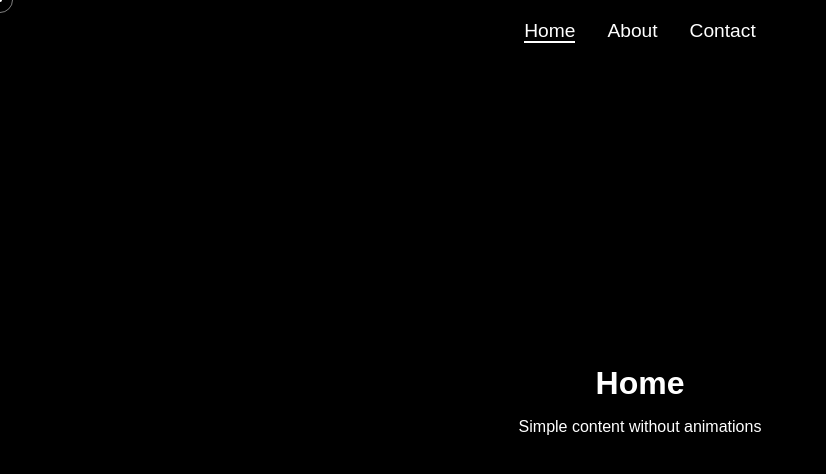
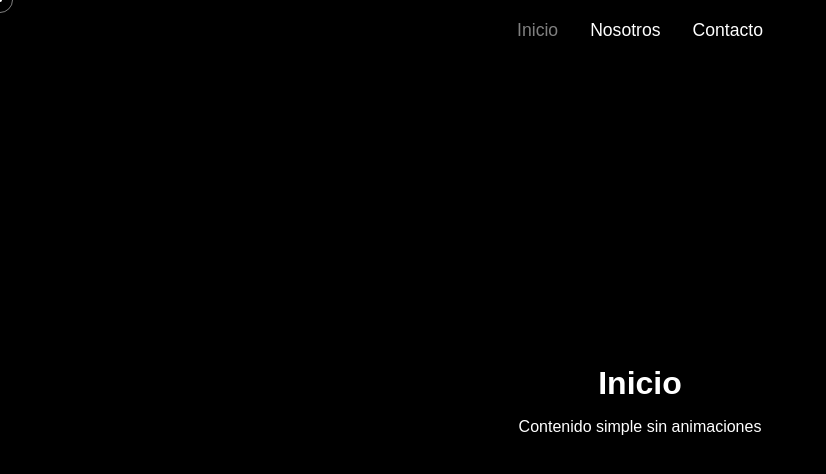
Before and after one commit to hadevelopux/lab-react-webmotion, a React (Vite) app: page /contact in a window 1280 px wide. Shown: the top 474 px of the page, without its empty margins (0-826 px from the left). Built offline with nearby package versions, Linux system fonts and the light colour scheme.

Commit message:
Code optimized

```diff
--- a/src/App.tsx
+++ b/src/App.tsx
@@ -2,6 +2,7 @@ import React, { useState } from 'react'
 import { PageTransition } from './components/PageTransition/PageTransition'
 import Preloader from './components/Preloader/Preloader'
 import CustomCursor from './components/CustomCursor/CustomCursor'
+import Navigation from './components/Navigation/Navigation'
 import Home from './pages/Home/Home'
 import About from './pages/About/About'
 import Contact from './pages/Contact/Contact'
@@ -10,18 +11,21 @@ import styles from './App.module.scss'
 /**
  * Componente principal de la aplicación
  * Maneja la navegación entre secciones y las transiciones
+ * @returns {JSX.Element} Aplicación renderizada
  */
 function App() {
-  const [currentPageIndex, setCurrentPageIndex] = useState(0)
+  // Estados para controlar la navegación y el contenido
+  const [currentPageIndex, setCurrentPageIndex] = useState<number>(0)
   const [nextContent, setNextContent] = useState<React.ReactNode | null>(null)
-  const [isLoading, setIsLoading] = useState(true)
+  const [isLoading, setIsLoading] = useState<boolean>(true)
 
   // Array de componentes de página
   const pageComponents = [Home, About, Contact]
 
   /**
    * Maneja el cambio entre secciones
-   * @param index - Índice de la sección a la que se quiere cambiar
+   * @param {number} index - Índice de la sección a la que se quiere cambiar
+   * @param {React.MouseEvent} e - Evento del clic
    */
   const handlePageChange = (index: number, e: React.MouseEvent) => {
     e.preventDefault() // Prevenir el comportamiento por defecto del ancla
@@ -32,6 +36,9 @@ function App() {
     setCurrentPageIndex(index)
   }
 
+  /**
+   * Maneja la finalización del preloader
+   */
   const handlePreloaderComplete = () => {
     setIsLoading(false)
   }
@@ -46,21 +53,10 @@ function App() {
           <PageTransition nextChildren={nextContent}>
             {React.createElement(pageComponents[currentPageIndex])}
           </PageTransition>
-          <nav className={styles.navigation}>
-            <ul>
-              {pageComponents.map((_, index) => (
-                <li key={index}>
-                  <a
-                    href="#"
-                    onClick={(e) => handlePageChange(index, e)}
-                    className={index === currentPageIndex ? styles.active : ''}
-                  >
-                    {index === 0 ? 'Home' : index === 1 ? 'About' : 'Contact'}
-                  </a>
-                </li>
-              ))}
-            </ul>
-          </nav>
+          <Navigation
+            currentPageIndex={currentPageIndex}
+            onPageChange={handlePageChange}
+          />
         </>
       )}
     </div>
--- a/src/components/CustomCursor/CustomCursor.module.scss
+++ b/src/components/CustomCursor/CustomCursor.module.scss
@@ -32,7 +32,6 @@
     border-radius: 50%;
     transform: translate(-50%, -50%);
     opacity: 0.5;
-    transition: width 0.3s ease, height 0.3s ease, opacity 0.3s ease;
   }
 
   // Estado hover - el cursor se expande en elementos interactivos
--- /dev/null
+++ b/src/components/Navigation/Navigation.module.scss
@@ -0,0 +1,46 @@
+/**
+ * Estilos para el componente de navegación
+ * Define la apariencia y comportamiento de la barra de navegación
+ */
+
+/* Contenedor principal de la navegación */
+.nav {
+  position: fixed;
+  top: 0;
+  left: 0;
+  width: 100%;
+  padding: 20px;
+  display: flex;
+  justify-content: center;
+  z-index: 10;
+  background-color: rgba(0, 0, 0, 0.9);
+  backdrop-filter: blur(5px);
+}
+
+/* Lista de enlaces de navegación */
+.navList {
+  list-style: none;
+  display: flex;
+  gap: 2rem;
+  margin: 0;
+  padding: 0;
+
+  /* Estilos para los enlaces */
+  a {
+    color: #fff;
+    text-decoration: none;
+    font-size: 1.1rem;
+    transition: opacity 0.3s ease;
+    opacity: 1;
+
+    /* Estado hover */
+    &:hover {
+      opacity: 0.8;
+    }
+
+    /* Estado activo */
+    &.active {
+      opacity: 0.5;
+    }
+  }
+}
--- /dev/null
+++ b/src/components/Navigation/Navigation.tsx
@@ -0,0 +1,48 @@
+import React from 'react'
+import styles from './Navigation.module.scss'
+
+/**
+ * Props para el componente Navigation
+ * @property {number} currentPageIndex - Índice de la página actualmente activa
+ * @property {(index: number, e: React.MouseEvent) => void} onPageChange - Función para manejar el cambio de página
+ */
+interface NavigationProps {
+  currentPageIndex: number
+  onPageChange: (index: number, e: React.MouseEvent) => void
+}
+
+/**
+ * Componente de navegación principal
+ * Muestra los enlaces de navegación y maneja la interacción del usuario
+ * @param {NavigationProps} props - Props del componente
+ * @returns {JSX.Element} Componente de navegación renderizado
+ */
+const Navigation: React.FC<NavigationProps> = ({ currentPageIndex, onPageChange }) => {
+  // Array de páginas para la navegación
+  const pages = [
+    { name: 'Inicio', index: 0 },
+    { name: 'Nosotros', index: 1 },
+    { name: 'Contacto', index: 2 }
+  ]
+
+  return (
+    <nav className={styles.nav} role="navigation" aria-label="Navegación principal">
+      <ul className={styles.navList}>
+        {pages.map((page) => (
+          <li key={page.index}>
+            <a
+              href="#"
+              onClick={(e) => onPageChange(page.index, e)}
+              className={currentPageIndex === page.index ? styles.active : ''}
+              aria-current={currentPageIndex === page.index ? 'page' : undefined}
+            >
+              {page.name}
+            </a>
+          </li>
+        ))}
+      </ul>
+    </nav>
+  )
+}
+
+export default Navigation
--- a/src/main.tsx
+++ b/src/main.tsx
@@ -3,6 +3,10 @@ import ReactDOM from 'react-dom/client'
 import App from './App'
 import './styles/global.scss'
 
+/**
+ * Punto de entrada de la aplicación
+ * Renderiza el componente principal App en el elemento root
+ */
 ReactDOM.createRoot(document.getElementById('root')!).render(
   <React.StrictMode>
     <App />
--- a/src/pages/About/About.tsx
+++ b/src/pages/About/About.tsx
@@ -1,11 +1,15 @@
 import React from 'react'
 import styles from './About.module.scss'
 
+/**
+ * Componente de la página Sobre Nosotros
+ * Muestra información sobre la empresa y su misión
+ */
 const About: React.FC = () => {
   return (
     <div className={styles.about}>
-      <h1>About Us</h1>
-      <p>Learn more about our company and mission</p>
+      <h1>Nosotros</h1>
+      <p>Contenido simple sin animaciones</p>
     </div>
   )
 }
--- a/src/pages/Contact/Contact.tsx
+++ b/src/pages/Contact/Contact.tsx
@@ -1,11 +1,15 @@
 import React from 'react'
 import styles from './Contact.module.scss'
 
+/**
+ * Componente de la página de Contacto
+ * Proporciona información para contactar con la empresa
+ */
 const Contact: React.FC = () => {
   return (
     <div className={styles.contact}>
-      <h1>Contact</h1>
-      <p>Get in touch with us</p>
+      <h1>Contacto</h1>
+      <p>Contenido simple sin animaciones</p>
     </div>
   )
 }
--- a/src/pages/Home/Home.tsx
+++ b/src/pages/Home/Home.tsx
@@ -1,11 +1,15 @@
 import React from 'react'
 import styles from './Home.module.scss'
 
+/**
+ * Componente de la página de inicio
+ * Muestra el contenido principal de la aplicación
+ */
 const Home: React.FC = () => {
   return (
     <div className={styles.home}>
-      <h1>Home</h1>
-      <p>Simple content without animations</p>
+      <h1>Inicio</h1>
+      <p>Contenido simple sin animaciones</p>
     </div>
   )
 }
--- a/src/styles/_utils.scss
+++ b/src/styles/_utils.scss
@@ -1,3 +1,7 @@
+/**
+ * Mixin para posicionamiento fijo
+ * Aplica estilos comunes para elementos con posición fija
+ */
 @mixin fixed-position {
   position: fixed;
   left: 0;
--- a/src/types/scss.d.ts
+++ b/src/types/scss.d.ts
@@ -1,3 +1,7 @@
+/**
+ * Declaración de tipos para módulos SCSS
+ * Permite la importación de archivos .scss en TypeScript
+ */
 declare module '*.scss' {
     const content: { [className: string]: string };
     export default content;
```
